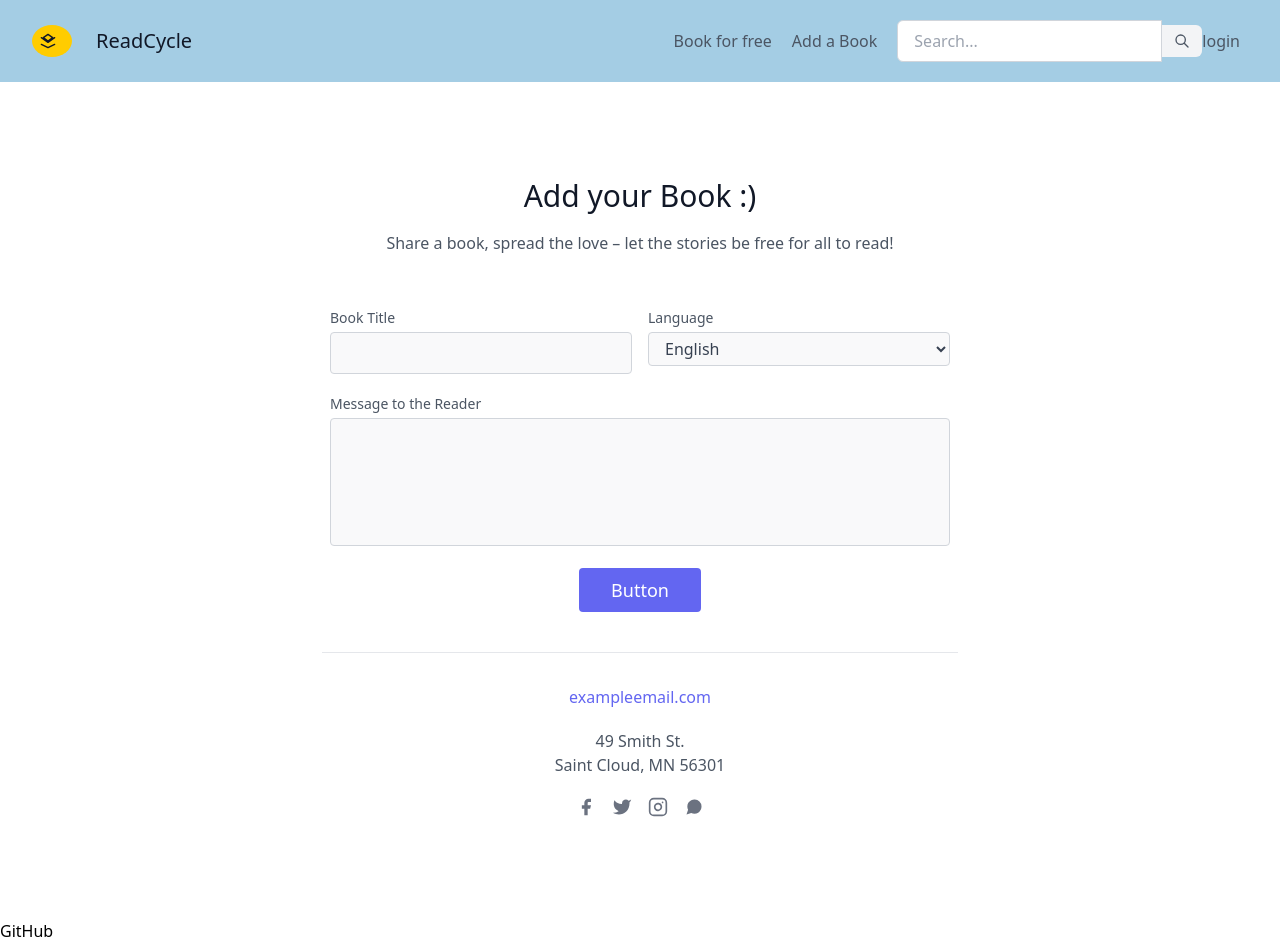
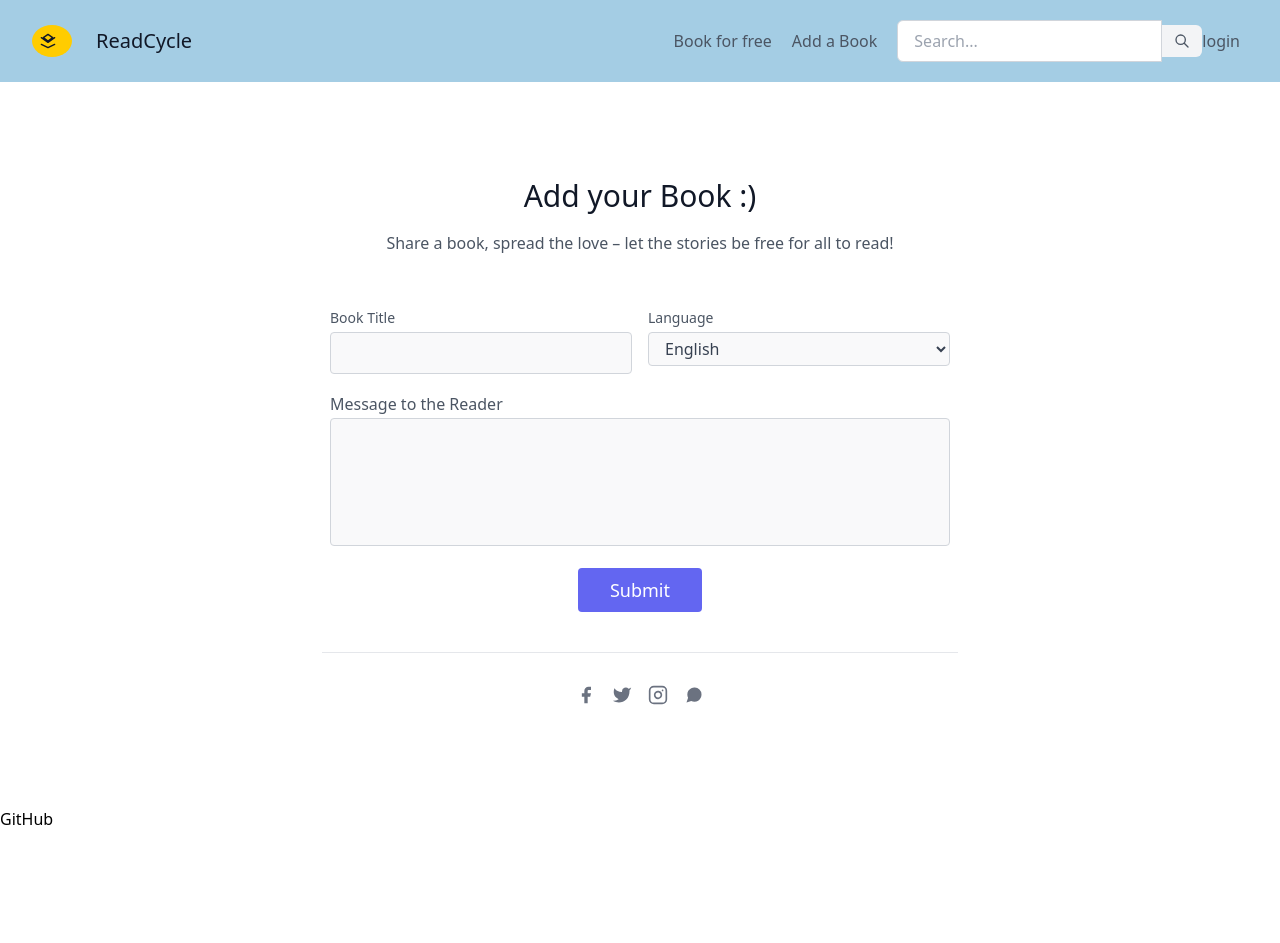
Before and after one commit to pputtaswamy07/read-cycle, an Angular app: page /addBook in a window 1280 px wide. After the commit the page ends 831 px from the top, so only its background shows below. Built offline with nearby package versions, Linux system fonts and the light colour scheme.

Commit message:
CSS file is modified

```diff
--- a/src/app/book-details/add-book.component.html
+++ b/src/app/book-details/add-book.component.html
@@ -30,20 +30,16 @@
 
                 <div class="p-2 w-full">
                     <div class="relative">
-                        <label for="message" class="leading-7 text-sm text-gray-600">Message to the Reader</label>
+                        <label for="message" class="leading-7 text-xs-sm text-gray-600">Message to the Reader</label>
                         <textarea id="message" name="message"
                             class="w-full bg-gray-100 bg-opacity-50 rounded border border-gray-300 focus:border-indigo-500 focus:bg-white focus:ring-2 focus:ring-indigo-200 h-32 text-base outline-none text-gray-700 py-1 px-3 resize-none leading-6 transition-colors duration-200 ease-in-out"></textarea>
                     </div>
                 </div>
                 <div class="p-2 w-full">
                     <button
-                        class="flex mx-auto text-white bg-indigo-500 border-0 py-2 px-8 focus:outline-none hover:bg-indigo-600 rounded text-lg">Button</button>
+                        class="flex mx-auto text-white bg-indigo-500 border-0 py-2 px-8 focus:outline-none hover:bg-indigo-600 rounded text-lg">Submit</button>
                 </div>
                 <div class="p-2 w-full pt-8 mt-8 border-t border-gray-200 text-center">
-                    <a class="text-indigo-500">exampleemail.com</a>
-                    <p class="leading-normal my-5">49 Smith St.
-                        <br>Saint Cloud, MN 56301
-                    </p>
                     <span class="inline-flex">
                         <a class="text-gray-500">
                             <svg fill="currentColor" stroke-linecap="round" stroke-linejoin="round" stroke-width="2"
--- a/src/app/book-details/add-book.component.scss
+++ b/src/app/book-details/add-book.component.scss
@@ -0,0 +1,3 @@
+.text-xs-custom {
+    font-size: 0.75rem; /* Equivalent to text-xs */
+}
```
